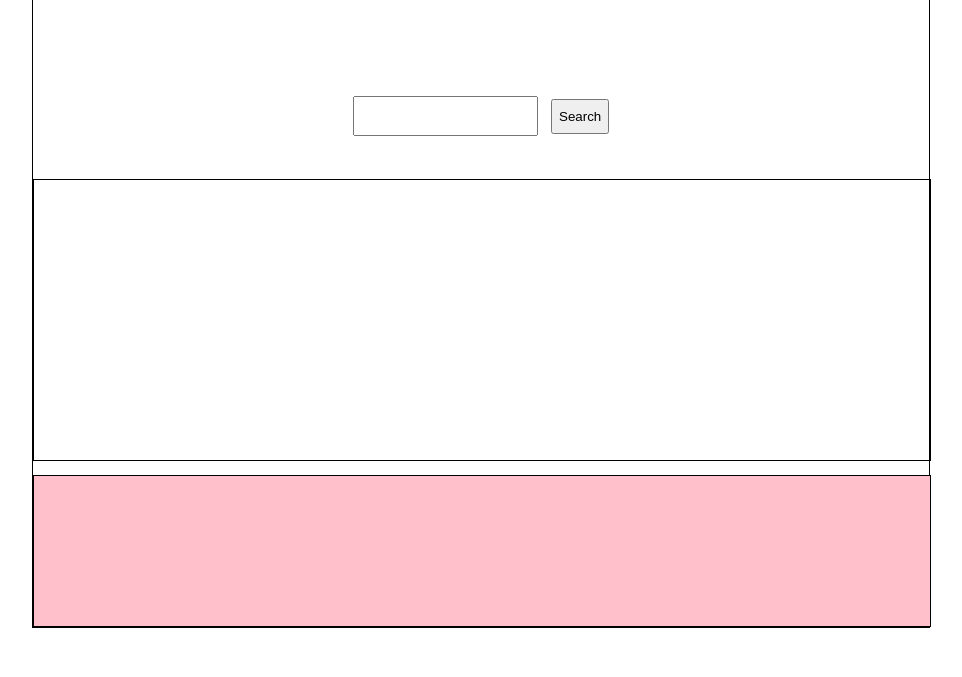
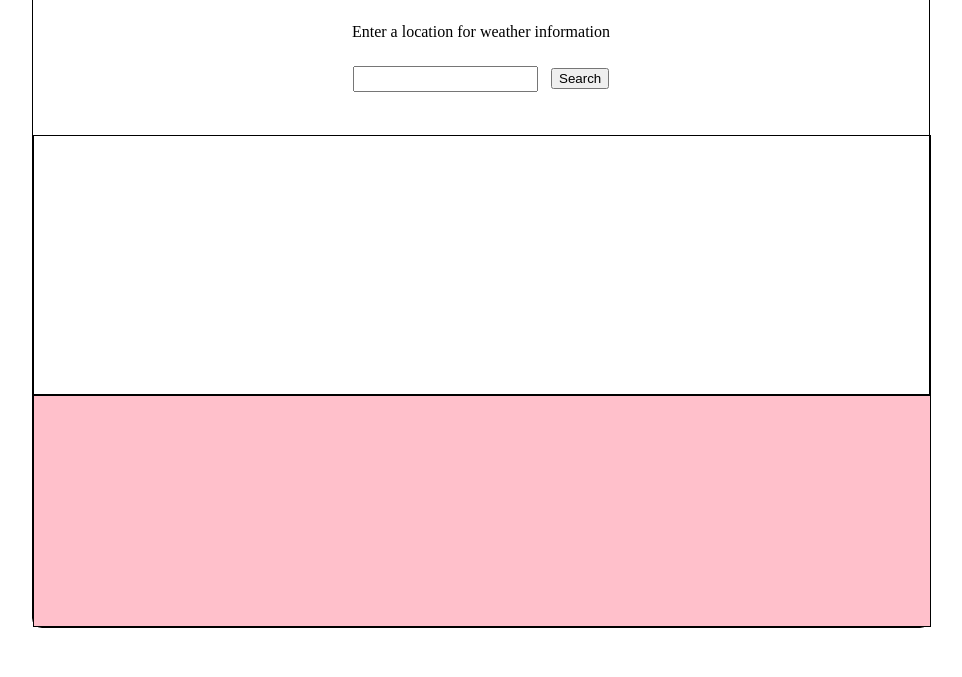
Before and after one commit to praisepelumi/weather-app, a plain HTML site: page index.html in a window 1280 px wide. Shown: the part 123-800 px from the top of the page, without its empty margins (159-1121 px from the left). Drawn offline with Linux system fonts and the light colour scheme.

Commit message:
Wrote function for querying database via api

```diff
--- a/main.js
+++ b/main.js
@@ -8,7 +8,13 @@ document.addEventListener('DOMContentLoaded', () => {
   const appName = document.createElement('h1');
   appName.innerText = 'Weather App';
 
+  const instruction = document.createElement('p');
+  instruction.setAttribute('class', 'instruction')
+  instruction.innerText = 'Enter a location for weather information';
+
   mainContainer.appendChild(appName);
+
+  mainContainer.appendChild(instruction)
 
   // Weather search bar
   const searchBarDiv = document.createElement('div');
@@ -17,8 +23,6 @@ document.addEventListener('DOMContentLoaded', () => {
   userInput.setAttribute('type', 'text');
   userInput.setAttribute('name', 'userText');
   userInput.className = 'user-input'
-
-
 
 
   const searchButton = document.createElement('button');
@@ -42,13 +46,36 @@ document.addEventListener('DOMContentLoaded', () => {
 
   mainContainer.appendChild(subWeatherDiv);
 
+  const temperature = document.createElement('div');
+  temperature.setAttribute('class', 'temperature');
 
-  function loadData () {
+  const degree = document.createElement('div');
+  degree.setAttribute('class', 'degree');
 
+  const imgSrc = ``;
+
+  const city = document.createElement('div');
+  city.setAttribute('class', 'city');
+
+  const date = document.createElement('div');
+  date.setAttribute('class', 'date')
+
+  async function loadData () {
+    try {
+      const response = await  fetch(`https://api.openweathermap.org/data/2.5/weather?q=${cityName}&appid=f4ba1c5c45874efb70c3f391ae05af62&units=imperial`)
+      //const response = await  fetch(`https://api.openweathermap.org/data/2.5/weather?q=london&appid=f4ba1c5c45874efb70c3f391ae05af62&units=imperial`)
+      const data = await response.json();
+      console.log(data)
+    }
+    catch(error) {
+      return 'There was an error with this request'
+    }
   }
 
 
 
 
 
+
+
 })
--- a/styles.css
+++ b/styles.css
@@ -14,16 +14,20 @@ body {
   left: 50%;
   margin-right: -50%;
   transform: translate(-50%, -50%);
+  border-radius: 10px;
 }
 
 h1 {
   align-self: center;
 }
 
+.instruction {
+  align-self: center;
+}
 .search-bar-div {
-  margin-top: 10%;
+  margin-top: 1%;
   align-self: center;
-  height: 5%;
+  height: 3%;
 }
 
 .user-input {
@@ -47,6 +51,6 @@ h1 {
   margin-top: auto;
   border: 1px solid black;
   width: 100%;
-  height: 150px;
+  height: 250px;
   background-color: pink;
 }
```
